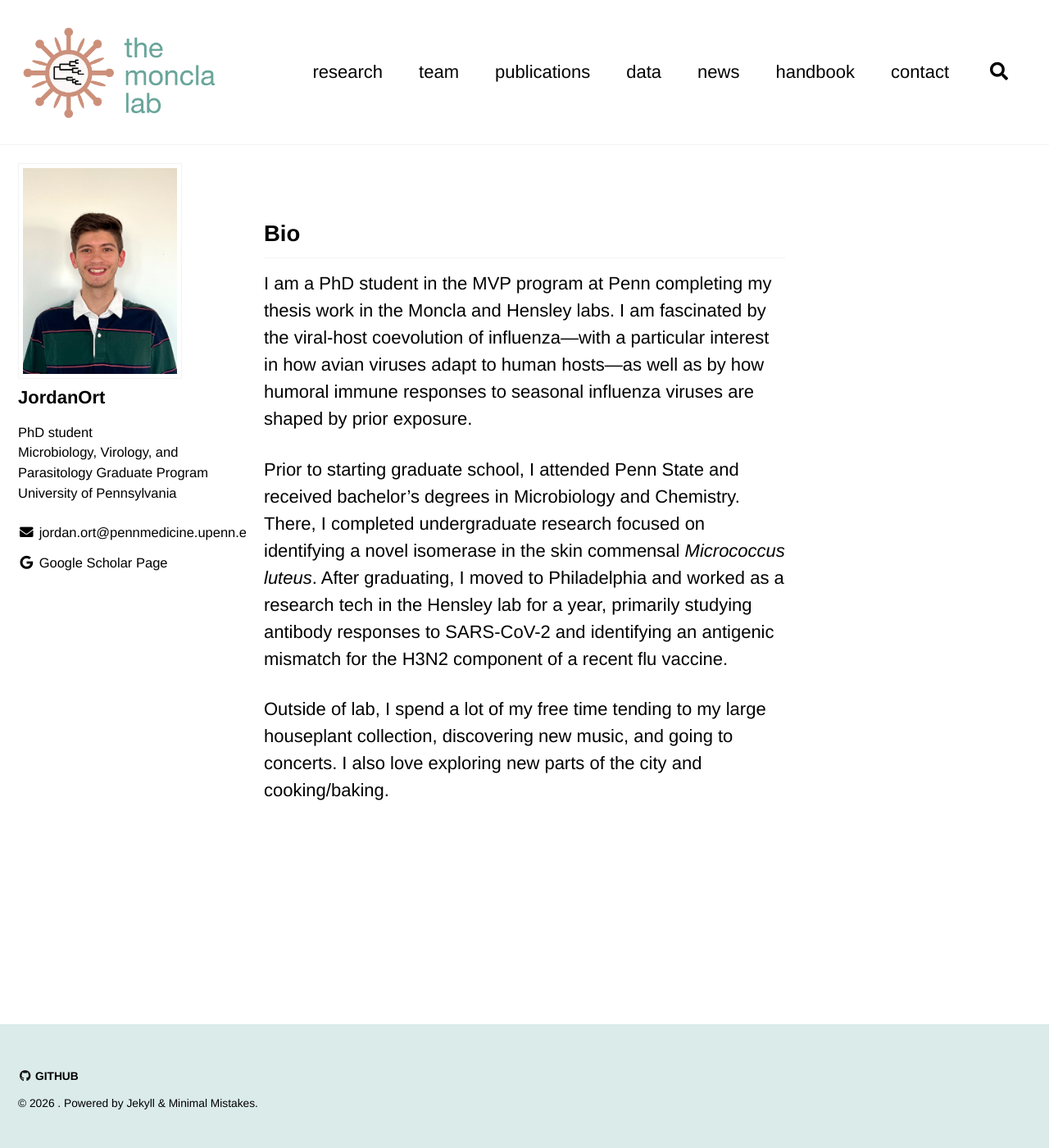
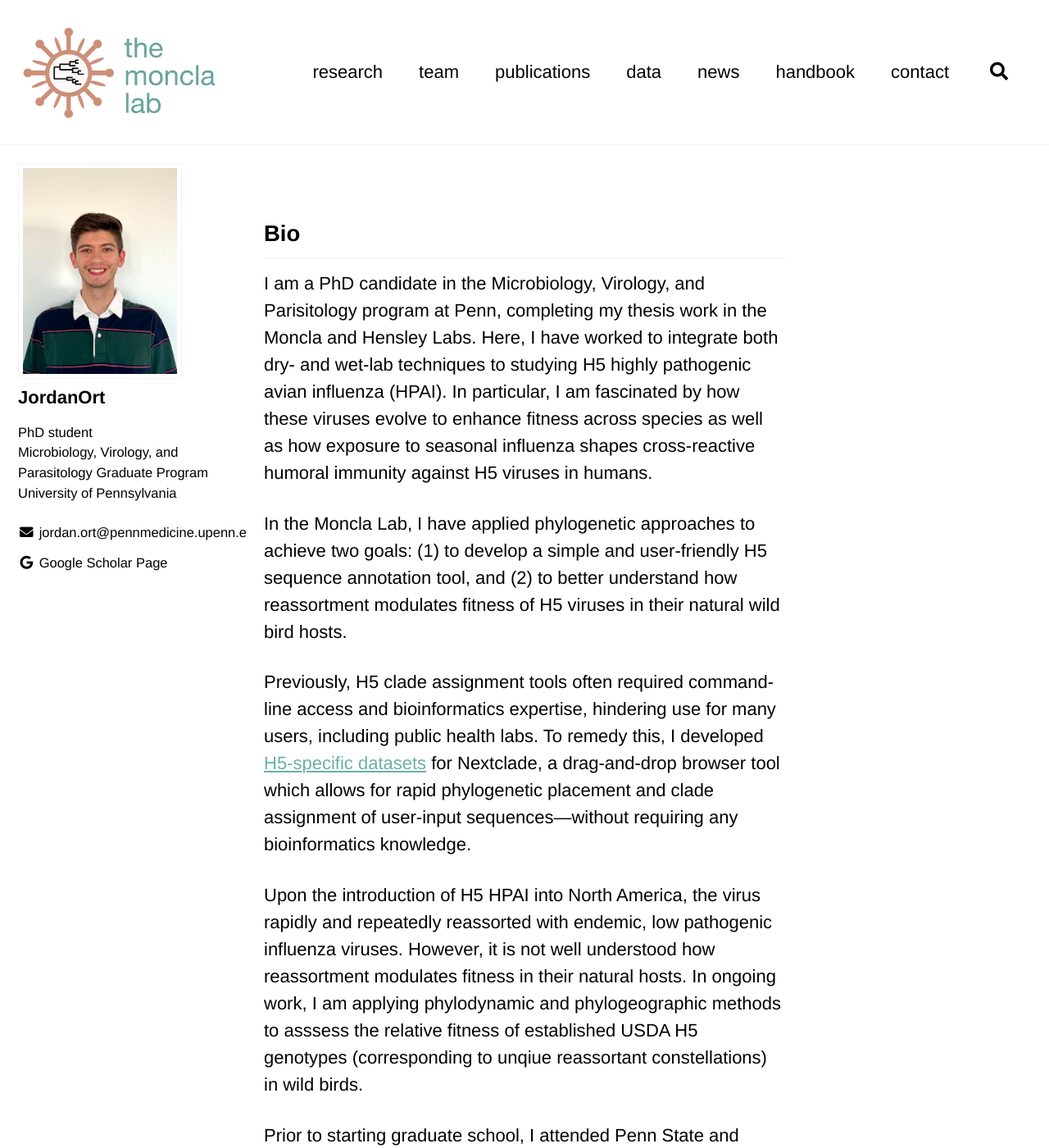
Before and after one commit to lmoncla/monclalab, a Jekyll site: the page built from _pages/people-Jordan-Ort.md, in a window 1280 px wide and 1400 px high. Shown: the whole window at 82% size. Built offline with Jekyll 4.4.1, drawn with Linux system fonts in a browser that asks for light colours; cached includes are drawn as plain includes; a script that is not in the unit is left out; comment, search, counter and statistics services are not loaded.

Commit message:
Jordan bio updates

```diff
--- a/_pages/people-Jordan-Ort.md
+++ b/_pages/people-Jordan-Ort.md
@@ -18,7 +18,13 @@ author_profile: true
 
 ## Bio
 
-I am a PhD student in the MVP program at Penn completing my thesis work in the Moncla and Hensley labs. I am fascinated by the viral-host coevolution of influenza—with a particular interest in how avian viruses adapt to human hosts—as well as by how humoral immune responses to seasonal influenza viruses are shaped by prior exposure.
+I am a PhD candidate in the Microbiology, Virology, and Parisitology program at Penn, completing my thesis work in the Moncla and Hensley Labs. Here, I have worked to integrate both dry- and wet-lab techniques to studying H5 highly pathogenic avian influenza (HPAI). In particular, I am fascinated by how these viruses evolve to enhance fitness across species as well as how exposure to seasonal influenza shapes cross-reactive humoral immunity against H5 viruses in humans.
+
+In the Moncla Lab, I have applied phylogenetic approaches to achieve two goals: (1) to develop a simple and user-friendly H5 sequence annotation tool, and (2) to better understand how reassortment modulates fitness of H5 viruses in their natural wild bird hosts.
+
+Previously, H5 clade assignment tools often required command-line access and bioinformatics expertise, hindering use for many users, including public health labs. To remedy this, I developed [H5-specific datasets](https://doi.org/10.1093/ve/veaf058) for Nextclade, a drag-and-drop browser tool which allows for rapid phylogenetic placement and clade assignment of user-input sequences—without requiring any bioinformatics knowledge.
+
+Upon the introduction of H5 HPAI into North America, the virus rapidly and repeatedly reassorted with endemic, low pathogenic influenza viruses. However, it is not well understood how reassortment modulates fitness in their natural hosts. In ongoing work, I am applying phylodynamic and phylogeographic methods to asssess the relative fitness of established USDA H5 genotypes (corresponding to unqiue reassortant constellations) in wild birds.
 
 Prior to starting graduate school, I attended Penn State and received bachelor’s degrees in Microbiology and Chemistry. There, I completed undergraduate research focused on identifying a novel isomerase in the skin commensal _Micrococcus luteus_. After graduating, I moved to Philadelphia and worked as a research tech in the Hensley lab for a year, primarily studying antibody responses to SARS-CoV-2 and identifying an antigenic mismatch for the H3N2 component of a recent flu vaccine.
 
```
